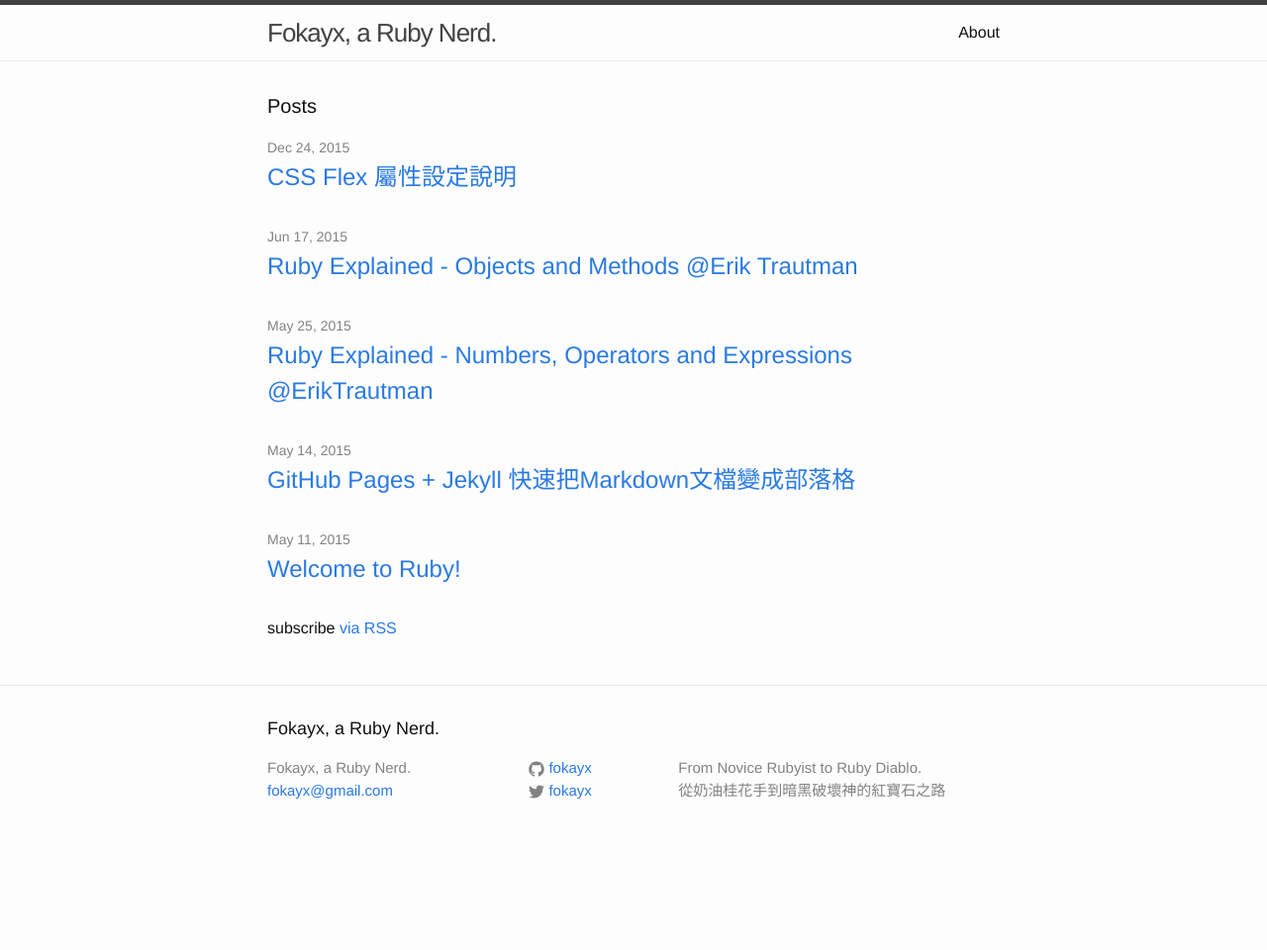
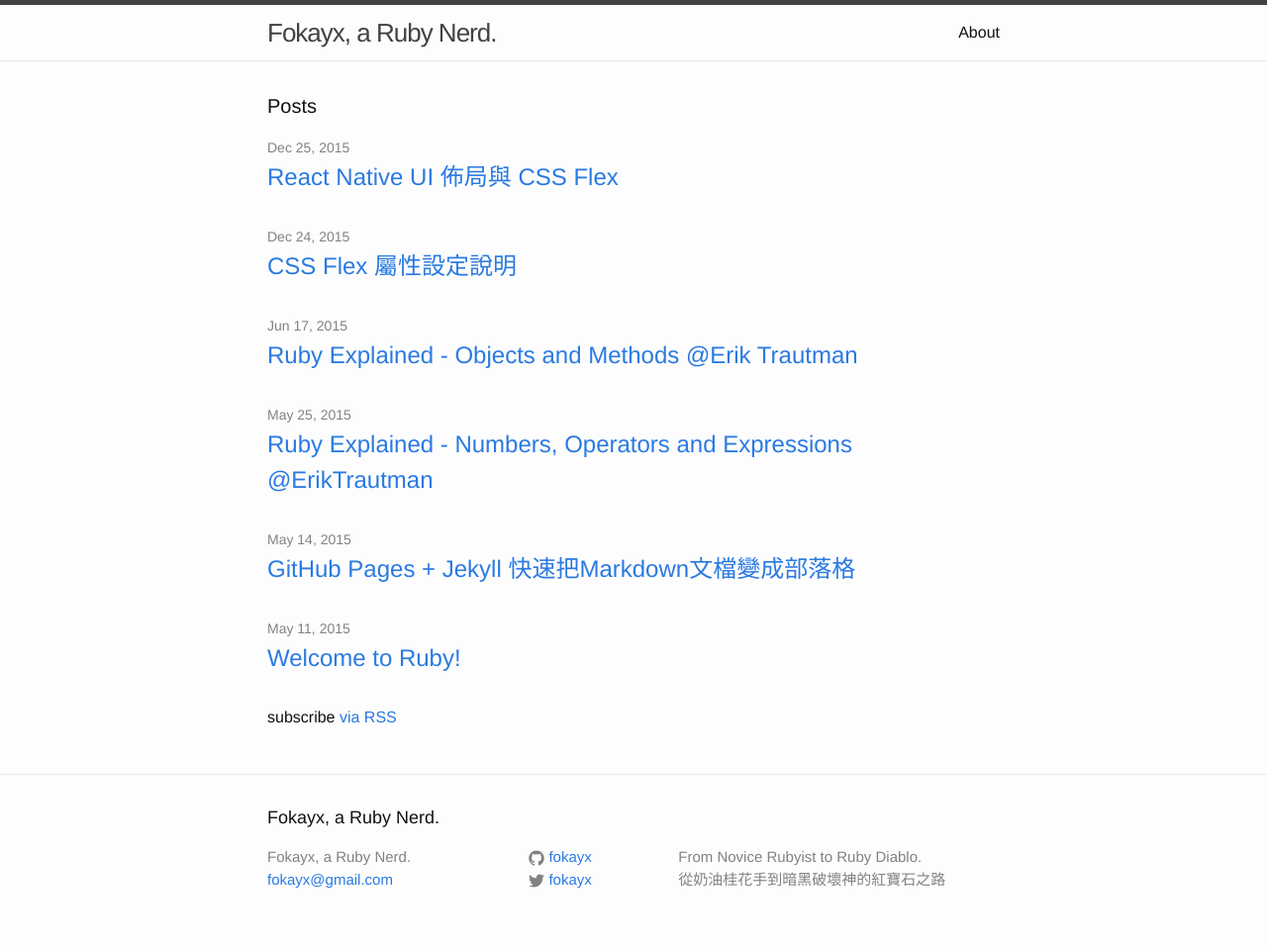
Before and after one commit to fokayx/fokayx.github.io, a Jekyll site: the page built from index.html, in a window 1280 px wide. Shown: the whole page at 99% size. Built offline with Jekyll 4.4.1, drawn with Linux system fonts in a browser that asks for light colours; before the commit the page ends 900 px from its top, so only the background shows below that; some of the changed lines change nothing that is shown.

Commit message:
2015-12-25 React-Native-Flexand fix link

````diff
--- a/_posts/2015-12-24-CSS-Flex-Guide.md
+++ b/_posts/2015-12-24-CSS-Flex-Guide.md
@@ -206,4 +206,14 @@
 
 Note: flex item 對於 `float`、`clear`、`vertical-align` 這幾個傢伙是沒有感覺的，不會有任何反應。
 
-以上是目前對 CSS flex 屬性設定的說明，由於 flex 在空間佈局和內容對齊有相當彈性的設計，非常適合用於現在多元裝置和不同螢幕尺寸大小間的響應式設計，在 React Native 中也是採用 flex 來做 UI 的配置，這一部份在下篇文章會進行說明。
+以上是目前對 CSS flex 屬性設定的說明，由於 flex 在空間佈局和內容對齊有相當彈性的設計，非常適合用於現在多元裝置和不同螢幕尺寸大小間的響應式設計，在 React Native 中也是採用 flex 來做 UI 的配置，這一部份在下篇 [React Native UI 佈局與 CSS Flex](/2015/12/25/React-Native-Flex.html)會進行說明。
+
+-------------------------
+
+參考資料：
+
+[A Complete Guide to Flexbox](https://css-tricks.com/snippets/css/a-guide-to-flexbox/)
+
+[CSS Flexible Box Layout Module Level 1](http://www.w3.org/TR/css3-flexbox/#box-model)
+
+[深入解析 CSS Flexbox](http://www.oxxostudio.tw/articles/201501/css-flexbox.html)
--- /dev/null
+++ b/_posts/2015-12-25-React-Native-Flex.md
@@ -0,0 +1,175 @@
+---
+layout: post
+title: React Native UI 佈局與 CSS Flex
+---
+## React: CSS in JS
+
+React Native 透過 JavaScript 來做畫面樣式設定，不直接使用 CSS 具體的原因<s>是因為 JS 要統治世界了</s>可以參考這一篇[`React: CSS in JS`](https://speakerdeck.com/vjeux/react-css-in-js)。
+
+
+文中 Christopher Chedeau 提到了當專案膨風到一個程度，參與的開發人員也多到認不出來的時候，CSS 會遇到的七個問題：
+
+- Global Namesapce
+- Dependencies
+- Dead Code Elimination
+- Minification
+- Sharing Constants
+- Non-deterministic Resolution
+- Isolation
+
+Christopher Chedeau 認為使用 JavaScript 能解決以上的問題，所以接下來進行一個 CSS 轉換成 JS 的動作，兩者語法差異不大。
+
+- 屬性的設定值要用 `''` 括起來。
+- React 會自動加上 `px` 所以只需要寫數值，不用加單位。
+- 分號 `;` 換成逗號 `,` 。
+- 使用駝峰式編碼。
+
+```
+# CSS button.css
+.button {
+	backgorund: #f6f7f8;
+	border: 1px solid #cdced0;
+	border-radius: 2px;
+	box-shadow: 0 1px 1px rgba(0, 0, 0, 0.05);
+}
+
+.button-depressed {
+	background-color: #4e69a2;
+	border-color: #c7c9ca;
+	color: #5588ff;
+}
+
+# JS button.js
+var styles = {
+	container: {
+		background: '#f6f7f8',
+		border: '1px solid #cdced0',
+		borderRadius: 2,
+		boxShadow: '0 1px 1px rgba(0, 0, 0, 0.05),
+	},
+	depressed: {
+		backgroundColor: '#4e69a2',
+		borderColor: '#c7c9ca',
+		color: '5588ff',
+	}
+};
+```
+-------------------------------
+
+## React Native 與 CSS flex
+
+在 React Native 的 UI 佈局主要是使用 `flex` 這個屬性，因為 flex 有伸縮自如的特性，非常適合用於螢幕尺寸多樣化的移動裝置，目前 React Native 只支援 CSS Flex 部份的屬性設定，以下為目前能夠使用的屬性：
+
+- flexDirection
+
+flex items 在 flex container 中的排列方向。
+
+![flexDirection](/assets/2015-12-25/flex-direction.jpg)
+
+```
+container: {
+  flexDirection: 'row'
+}
+
+- row: 水平横向排列，預設。
+- column: 垂直緃向排列。
+```
+
+- flewWrap
+
+flex items 在 flex container 中是否換行排列。
+
+![flexWrap](/assets/2015-12-25/flex-wrap.jpg)
+
+```
+conatiner: {
+  flexWrap: wrap;
+}
+
+- wrap: flex items 在 flex container 空間不足時自動換行。
+- nowrap: flex items 單行排列，不換行。
+```
+
+
+- justifyContent
+
+flex items 對 flex container 水平軸的對齊方式。
+
+![justifyContent](/assets/2015-12-25/justify-content.jpg)
+
+```
+container: {
+  justifyContent: 'flex-start'
+}
+
+- flex-start: flex items 對齊 flex container 水平軸頂部(左側)。
+- center: flex items 水平置中。
+- flex-end: flex items 對齊 flex container 水平軸底部(右側)。
+- space-between: flex items 分散對齊 flex container 水平軸。
+- space-around: flex items 分散對齊 flex container，items 有同樣的間距。
+```
+
+- alignItems
+
+flex items 對 flex container 垂直軸的對齊方式。
+
+![alignItems](/assets/2015-12-25/align-items.jpg)
+
+```
+container: {
+  alignItems: 'flex-start'
+}
+
+- flex-start: flex items 對齊 flex container 頂部。
+- center: flex items 置中對齊。
+- flex-end: flex itms 對齊 flex container 底部。
+- stretch: flex items 垂直延伸填滿 flex container。
+```
+
+- alignSelf
+
+alignSelf 是設定在 flex items 上，用於改變 flex container 所設定的
+alignItems的屬性。出列，勇敢做自己。
+
+![alignSelf](/assets/2015-12-25/align-self.jpg)
+
+```
+items {
+  alignSelf: 'flex-end'
+}
+
+- flex-start: 單一 item flex container 垂直軸置置頂對齊。
+- center: 單一 item  flex container 置中對齊。
+- flex-end: 單一 item 對 flex container 垂直軸置底對齊。
+- stretch: 單一 item 對 flex container 垂直軸延伸填滿。
+```
+
+- flex
+
+flex 是用於讓 flex item 針對 flex container 所提供的空間，進行比例分配。
+
+![flex](/assets/2015-12-25/flex.jpg)
+
+```
+itemA {
+  flex: 3
+},
+
+itemB {
+  flex: 1
+}
+
+以上的設定表示，flex container 提供的空間會被分成 4 等份，itemA 佔 3/4，itemB 佔 1/4。
+```
+
+以上就是 React Native 中關於 flex 屬性的說明，方便未來開發上在 UI 的空間佈局與內容項目對齊上會有比較清楚的印象。
+
+關於網頁方面 CSS Flex 的屬性設定，在 [CSS Flex 屬性設定說明](/2015/12/24/CSS-Flex-Guide.html) 這篇文章中有更詳細的說明。
+
+
+------------------
+參考資料：
+
+ [React: CSS in JS by vjeux](https://speakerdeck.com/vjeux/react-css-in-js)
+
+ [Reac Native Flexbox](https://facebook.github.io/react-native/docs/flexbox.html#content)
````
Also changed, not shown: assets/2015-12-25/align-items.jpg (added), assets/2015-12-25/align-self.jpg (added), assets/2015-12-25/flex-direction.jpg (added), assets/2015-12-25/flex-wrap.jpg (added), assets/2015-12-25/flex.jpg (added), assets/2015-12-25/justify-content.jpg (added).
